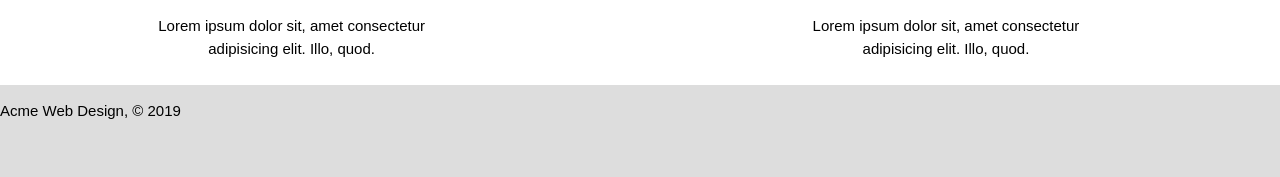
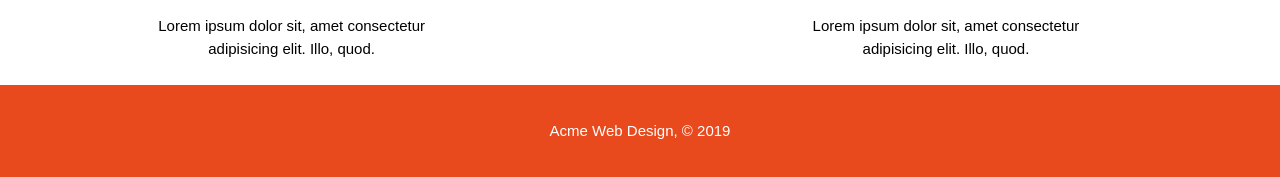
Before and after one commit to DariuszOkonski/acme-web-design, a plain HTML site: page index.html in a window 1280 px wide. Shown: the part 777-954 px from the top of the page. Before the commit the page ends 915 px from the top, so only its background shows below. Drawn offline with Linux system fonts and the light colour scheme.

Commit message:
add styling for footer at index.scss

```diff
--- a/scss/_index.scss
+++ b/scss/_index.scss
@@ -107,3 +107,11 @@ header {
     }
   }
 }
+
+// Footer
+footer {
+  padding: 20px;
+  color: #fff;
+  background-color: #e8491d;
+  text-align: center;
+}
```
Also changed, not shown: css/style.css, 1 other file.
